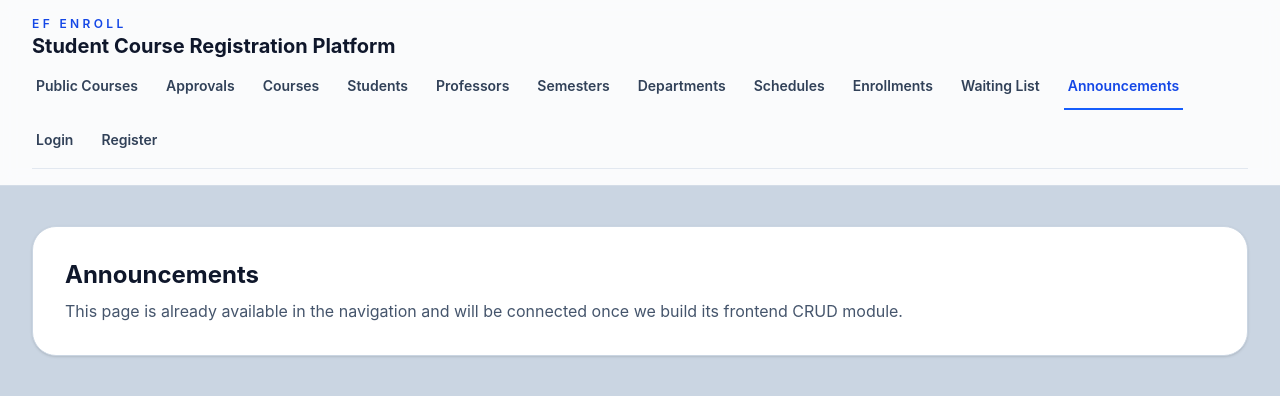
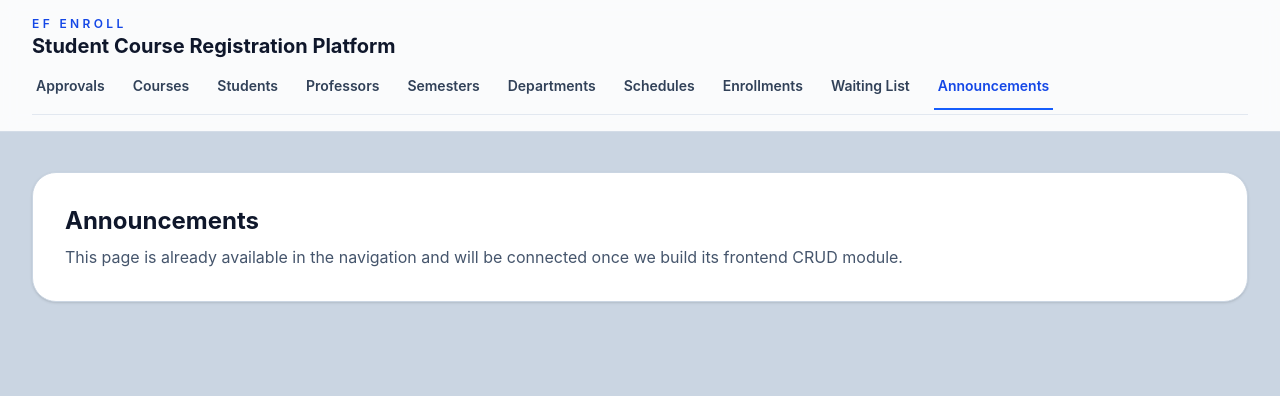
Before and after one commit to ahmetierta/EF-Enroll, a React app in the folder frontend/: page /announcements in a window 1280 px wide. Shown: the top 396 px of the page. Built offline with nearby package versions, Linux system fonts and the light colour scheme; the HTML template or start-up script is replaced by a standard one.

Commit message:
Add admin approvals and dashboard logout

```diff
--- a/frontend/src/components/navigation/MainNavbar.jsx
+++ b/frontend/src/components/navigation/MainNavbar.jsx
@@ -1,9 +1,19 @@
-import { NavLink } from "react-router-dom";
+import { NavLink, useNavigate } from "react-router-dom";
 import { navItems } from "../../routes/navigation";
+import { clearAuth, getAuthUser } from "../../utils/authStorage";
 
 const MainNavbar = () => {
+  const navigate = useNavigate();
+  const authUser = getAuthUser();
+
+  const handleLogout = () => {
+    clearAuth();
+    navigate("/login");
+  };
+
   return (
-    <nav className="flex flex-wrap gap-5 border-b border-slate-200 pb-1">
+    <div className="flex flex-col gap-3 border-b border-slate-200 pb-1 lg:flex-row lg:items-center lg:justify-between">
+      <nav className="flex flex-wrap gap-5">
         {navItems.map((item) => (
           <NavLink
             key={item.to}
@@ -20,6 +30,22 @@ const MainNavbar = () => {
           </NavLink>
         ))}
       </nav>
+
+      {authUser && (
+        <div className="flex flex-wrap items-center gap-3 pb-3 text-sm">
+          <span className="text-slate-600">
+            {authUser.email} · {authUser.role}
+          </span>
+          <button
+            type="button"
+            onClick={handleLogout}
+            className="rounded-lg border border-slate-300 bg-white px-3 py-2 font-semibold text-slate-700 transition hover:bg-slate-50"
+          >
+            Logout
+          </button>
+        </div>
+      )}
+    </div>
   );
 };
 
--- a/frontend/src/routes/navigation.js
+++ b/frontend/src/routes/navigation.js
@@ -1,5 +1,4 @@
 export const navItems = [
-  { to: "/", label: "Public Courses" },
   { to: "/admin/approvals", label: "Approvals" },
   { to: "/courses", label: "Courses" },
   { to: "/students", label: "Students" },
@@ -10,6 +9,4 @@ export const navItems = [
   { to: "/enrollments", label: "Enrollments" },
   { to: "/waiting-list", label: "Waiting List" },
   { to: "/announcements", label: "Announcements" },
-  { to: "/login", label: "Login" },
-  { to: "/register", label: "Register" },
 ];
--- /dev/null
+++ b/frontend/src/services/adminService.js
@@ -0,0 +1,7 @@
+import httpClient from "../api/httpClient";
+
+export const adminService = {
+  getPendingProfessors: () => httpClient.get("/admin/pending-professors"),
+  approveProfessor: (userId) => httpClient.put(`/admin/users/${userId}/approve`),
+  rejectProfessor: (userId) => httpClient.put(`/admin/users/${userId}/reject`),
+};
```
Lines whose indentation alone changed are shown as unchanged.
